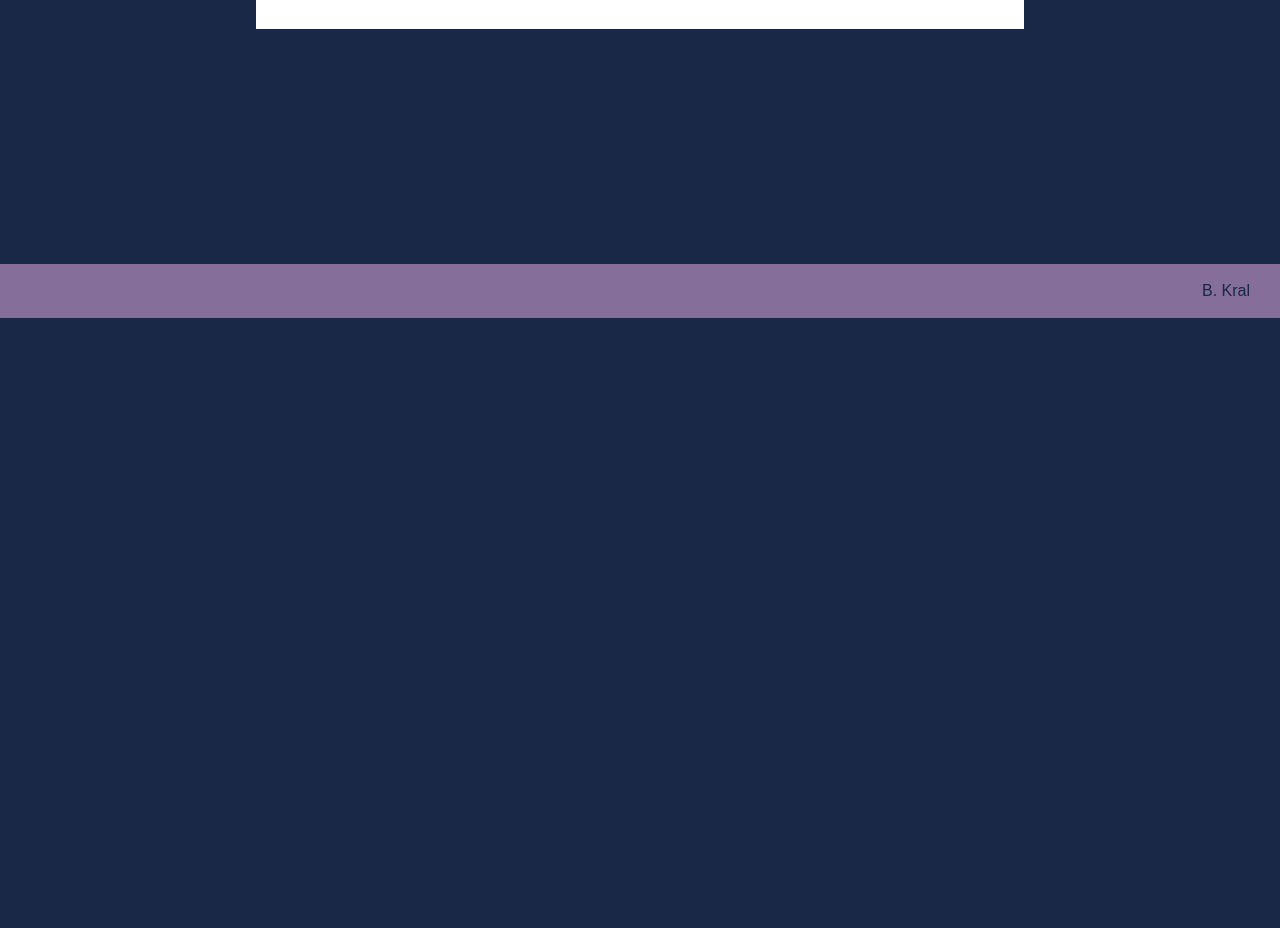
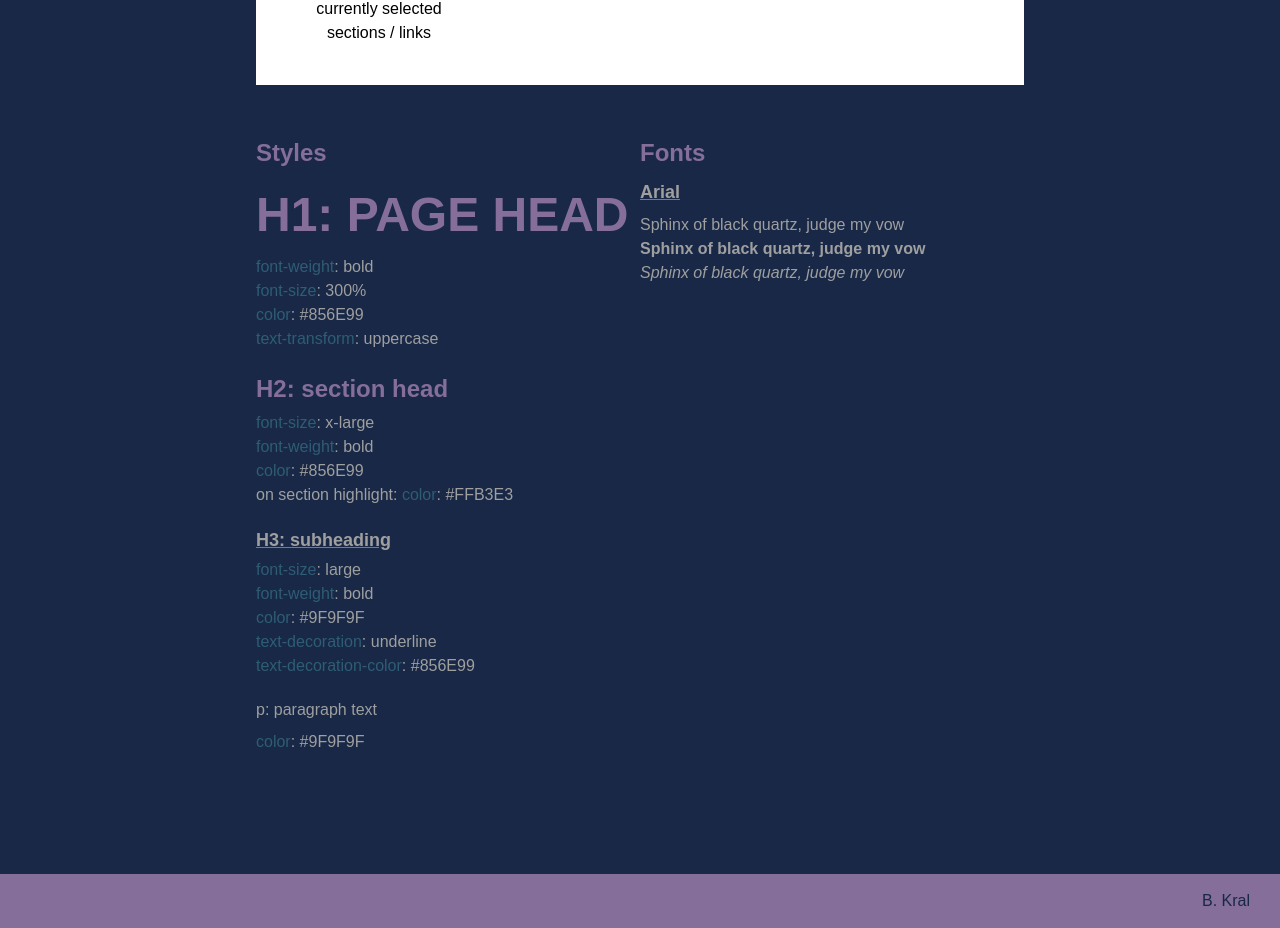
Before and after one commit to benk791/my-website, a Next.js app: page /style-guide in a window 1280 px wide. Shown: the part 698-1626 px from the top of the page. Before the commit the page ends 1016 px from the top, so only its background shows below. Built offline with nearby package versions, Linux system fonts and the light colour scheme.

Commit message:
completed style guide

```diff
--- a/app/style-guide/page.tsx
+++ b/app/style-guide/page.tsx
@@ -4,7 +4,7 @@ export default function main() {
       <h1>Style Guide</h1>
       <section>
         <h2>Colours</h2>
-        <div className="colours grid grid-cols-3 gap-2 p-10">
+        <div className="colours grid grid-cols-3 gap-2 p-10 md:grid-cols-4">
           <div className="colour-box">
             <div className="p-5 mb-5 bg-themePrimary text-themeText">
               <h3>
@@ -62,6 +62,44 @@ export default function main() {
           </div>
         </div>
       </section>
+      <div className="grid grid-cols-2">
+      <section className="styles">
+          <h2>Styles</h2>
+          <h1 className="text-left pt-0 pb-1">h1: Page head</h1>
+          <ul>
+            <li><a>font-weight</a>: bold</li>
+            <li><a>font-size</a>: 300%</li>
+            <li><a>color</a>: #856E99</li>
+            <li><a>text-transform</a>: uppercase</li>
+          </ul>
+          <h2 className="demo pt-5 pb-1">H2: section head</h2>
+          <ul>
+            <li><a>font-size</a>: x-large</li>
+            <li><a>font-weight</a>: bold</li>
+            <li><a>color</a>: #856E99</li>
+            <li>on section highlight: <a>color</a>: #FFB3E3</li>
+          </ul>
+          <h3 className="pt-5 pb-1">H3: subheading</h3>
+          <ul>
+          <li><a>font-size</a>: large</li>
+	        <li><a>font-weight</a>: bold</li>
+          <li><a>color</a>: #9F9F9F</li>
+	        <li><a>text-decoration</a>: underline</li>
+	        <li><a>text-decoration-color</a>: #856E99</li>
+          </ul>
+          <p className="pt-5 pb-2">p: paragraph text</p>
+          <ul>
+            <li><a>color</a>: #9F9F9F</li>
+          </ul>
+        </section>
+        <section>
+          <h2>Fonts</h2>
+          <h3>Arial</h3>
+          <p>Sphinx of black quartz, judge my vow</p>
+          <p><strong>Sphinx of black quartz, judge my vow</strong></p>
+          <p><em>Sphinx of black quartz, judge my vow</em></p>
+        </section>
+      </div>
     </div>
   );
 }
--- a/app/ui/global.css
+++ b/app/ui/global.css
@@ -41,6 +41,14 @@ h2 {
     color: var(--theme-secondary);
 }
 
+h3 {
+	font-size: large;
+	font-weight: bold;
+	padding-bottom: 2%;
+	text-decoration: underline;
+	text-decoration-color: var(--theme-secondary);
+}
+
 section {
 	margin-bottom: 50px;
 }
@@ -48,6 +56,9 @@ section {
 section:hover {
 	h2 {
 		color: var(--theme-highlight);
+	}
+	h2.demo {
+		color: var(--theme-secondary);
 	}
 }
 
@@ -147,10 +158,18 @@ footer p {
 
 	h3 {
 		font-size: 18px;
+		font-weight: 200;
+		text-decoration: none;
 	}
 
 	h4 {
 		font-size: 15px;
+	}
+}
+
+.styles {
+	a {
+		color: var(--theme-tertiary);
 	}
 }
 
```
